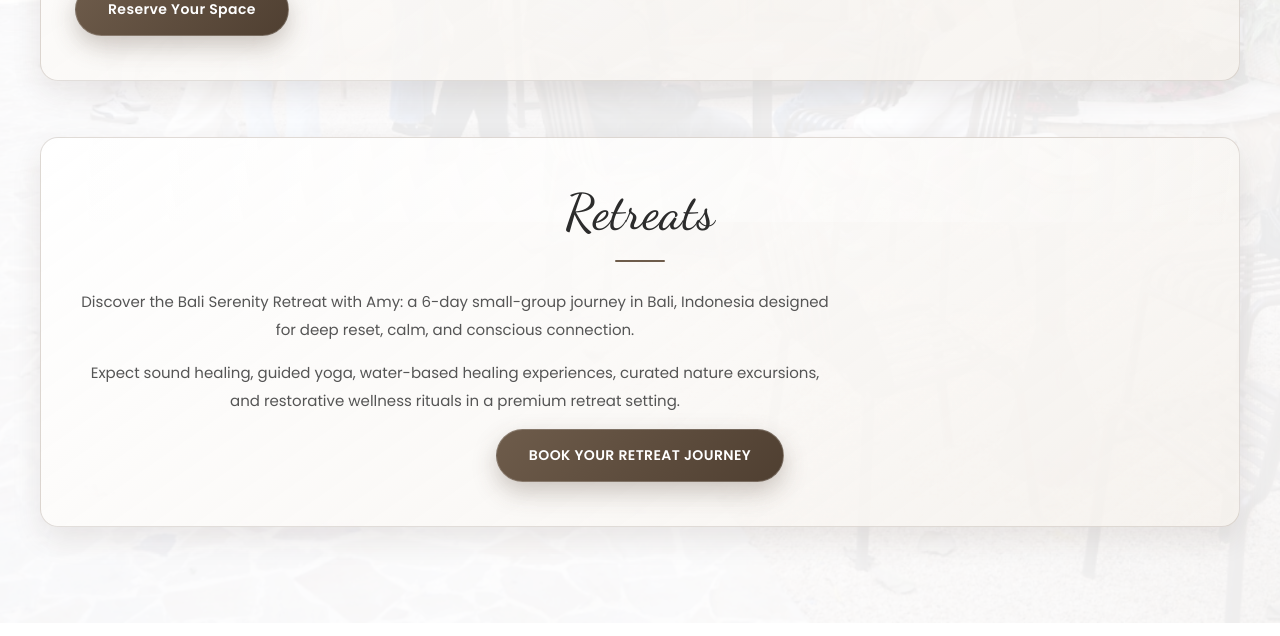
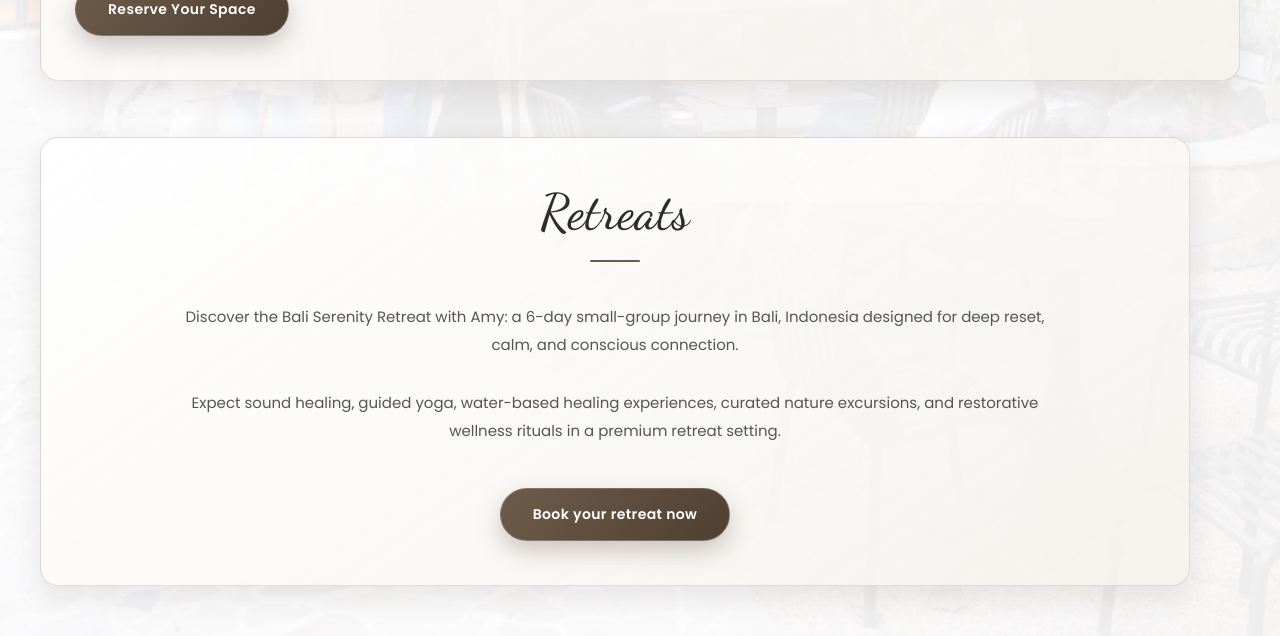
Before and after one commit to tomaryash54/amyana_v3_luxury_site, a React (Vite) app: page /workshops in a window 1280 px wide. Shown: the part 1700-2336 px from the top of the page. Built offline with nearby package versions, Linux system fonts and the light colour scheme; no server answers.

Commit message:
Polish retreat section layout and CTA copy

```diff
--- a/index.html
+++ b/index.html
@@ -529,11 +529,13 @@ h4{color:#6e5c4b;margin-top:20px;font-weight:500;font-size:16px;letter-spacing:0
 .duration{color:#999;font-weight:500;font-size:14px;margin:5px 0 10px 0;}
 .coming-soon{background:linear-gradient(135deg,#f5f1ec 0%,#ede7de 100%);text-align:center;}
 .coming-soon-text{font-size:24px;color:#6e5c4b;font-weight:600;margin:20px 0;}
-.retreats-luxe{position:relative;overflow:hidden;background:linear-gradient(145deg,rgba(249,243,235,0.97) 0%,rgba(236,226,214,0.94) 100%);border:1px solid rgba(110,92,75,0.24);box-shadow:0 18px 42px rgba(65,50,36,0.12);}
+.retreats-luxe{position:relative;overflow:hidden;display:flex;flex-direction:column;align-items:center;text-align:center;padding:58px clamp(28px,5vw,72px);margin:68px auto;max-width:1080px;background:linear-gradient(145deg,rgba(249,243,235,0.97) 0%,rgba(236,226,214,0.94) 100%);border:1px solid rgba(110,92,75,0.24);box-shadow:0 18px 42px rgba(65,50,36,0.12);}
 .retreats-luxe::before{content:'';position:absolute;inset:-35% -20% auto -20%;height:220px;background:radial-gradient(circle at center,rgba(255,255,255,0.45) 0%,rgba(255,255,255,0) 72%);pointer-events:none;}
-.retreats-luxe h2{color:#4f3f31;letter-spacing:0.4px;}
-.retreats-luxe p{max-width:760px;margin:0 auto 28px auto;color:#544537;font-size:16px;line-height:1.9;}
-.retreat-luxe-btn{padding:15px 36px;border-radius:999px;font-size:14px;letter-spacing:0.08em;text-transform:uppercase;box-shadow:0 14px 32px rgba(79,63,49,0.28);}
+.retreats-luxe > *{position:relative;z-index:1;}
+.retreats-luxe h2{color:#4f3f31;letter-spacing:0.4px;text-align:center;width:100%;margin-bottom:22px;}
+.retreats-luxe p{max-width:860px;margin:0 auto 18px auto;color:#544537;font-size:16px;line-height:1.9;}
+.retreats-luxe p:last-of-type{margin-bottom:44px;}
+.retreat-luxe-btn{padding:16px 40px;border-radius:999px;font-size:15px;letter-spacing:0.04em;text-transform:none;box-shadow:0 14px 32px rgba(79,63,49,0.28);}
 .retreat-luxe-btn:hover{transform:translateY(-4px) scale(1.01);box-shadow:0 20px 40px rgba(79,63,49,0.36);}
 .approach-grid{display:grid;grid-template-columns:repeat(auto-fit,minmax(200px,1fr));gap:25px;margin:30px 0;}
 .approach-item{padding:25px;background:white;border-left:4px solid #6e5c4b;border-radius:6px;text-align:left;}
@@ -625,7 +627,7 @@ h4{color:#6e5c4b;margin-top:20px;font-weight:500;font-size:16px;letter-spacing:0
 .flip-card-back .btn-primary{align-self:center;margin-top:auto;padding:12px 24px;font-size:13px;}
 @media(max-width:1024px){.gift-cards-grid{grid-template-columns:repeat(2,1fr);gap:30px;}.grid-container{grid-template-columns:repeat(2,1fr);gap:10px;}}
 @media(max-width:768px){.flip-card{height:350px;}.gift-cards-grid{grid-template-columns:1fr;}.gift-intro h1{font-size:32px;}.flip-card-back{padding:20px;font-size:12px;}.flip-card-back h4{font-size:12px;}.footer-top{flex-direction:column;padding:30px;}.footer-section{min-width:100%;padding:20px 0;border-bottom:1px solid rgba(110,92,75,0.1);}.footer-instagram{padding:20px;}.grid-container{grid-template-columns:repeat(2,1fr);gap:8px;}}
-@media(max-width:768px){.retreats-luxe p{font-size:15px;line-height:1.8;}.retreat-luxe-btn{width:100%;max-width:320px;}}
+@media(max-width:768px){.retreats-luxe{padding:40px 22px;margin:44px auto;}.retreats-luxe p{font-size:15px;line-height:1.8;margin-bottom:16px;}.retreats-luxe p:last-of-type{margin-bottom:34px;}.retreat-luxe-btn{width:100%;max-width:320px;}}
 
 /* Premium visual-only overrides for service pages */
 @keyframes premiumFadeUp{from{opacity:0;transform:translateY(22px);}to{opacity:1;transform:translateY(0);}}
--- a/src/pages/Workshops.jsx
+++ b/src/pages/Workshops.jsx
@@ -43,7 +43,7 @@ Inspired by lunar cycles, this experience guides you through gentle Moon Salutat
 <h2>Retreats</h2>
 <p>Discover the Bali Serenity Retreat with Amy: a 6-day small-group journey in Bali, Indonesia designed for deep reset, calm, and conscious connection.</p>
 <p>Expect sound healing, guided yoga, water-based healing experiences, curated nature excursions, and restorative wellness rituals in a premium retreat setting.</p>
-<a href="https://skaya.club/trips/f2a484e4-0f0f-4d4c-bdc9-7de1f98b5d75" target="_blank" rel="noopener noreferrer" className="btn-primary retreat-luxe-btn">Book Your Retreat Journey</a>
+<a href="https://skaya.club/trips/f2a484e4-0f0f-4d4c-bdc9-7de1f98b5d75" target="_blank" rel="noopener noreferrer" className="btn-primary retreat-luxe-btn">Book your retreat now</a>
 </section>
 </div>
 </div>
```
Also changed, not shown: 18 other files (tests, documents, lock files or other folders).
